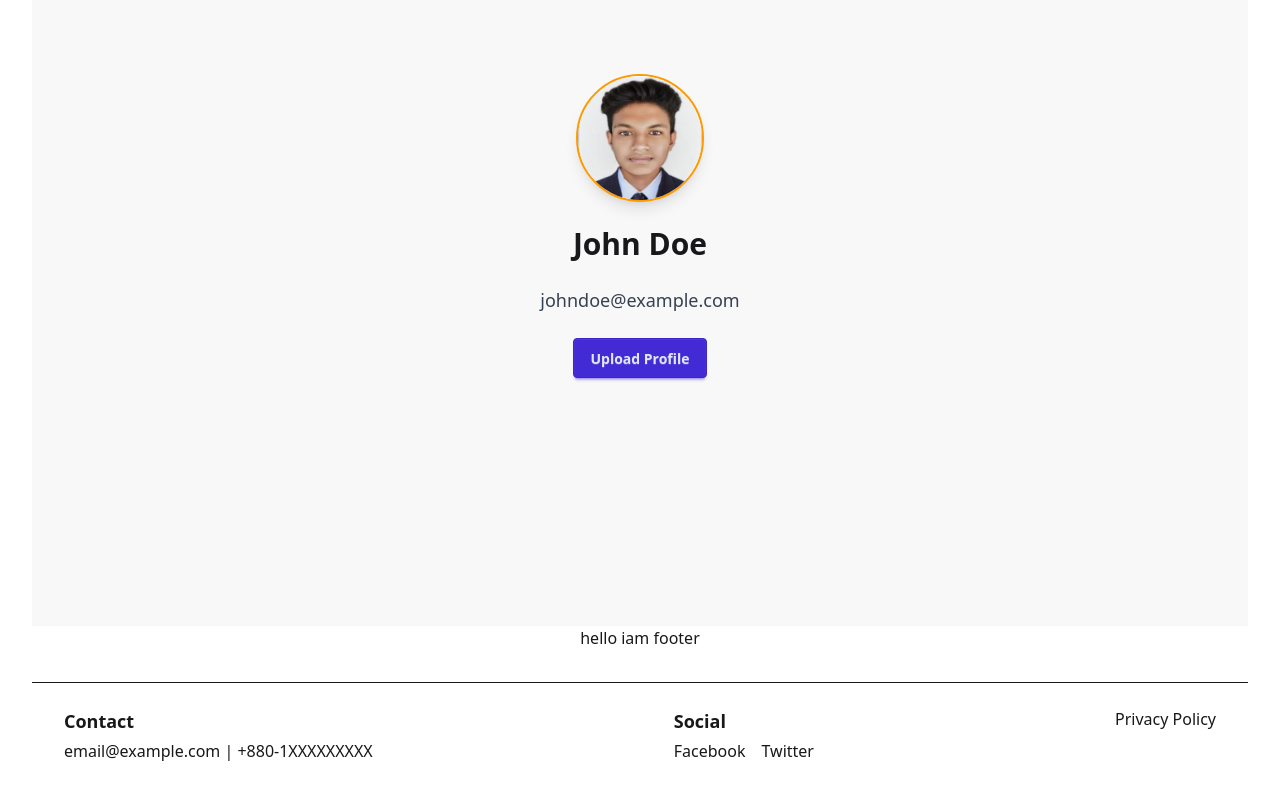
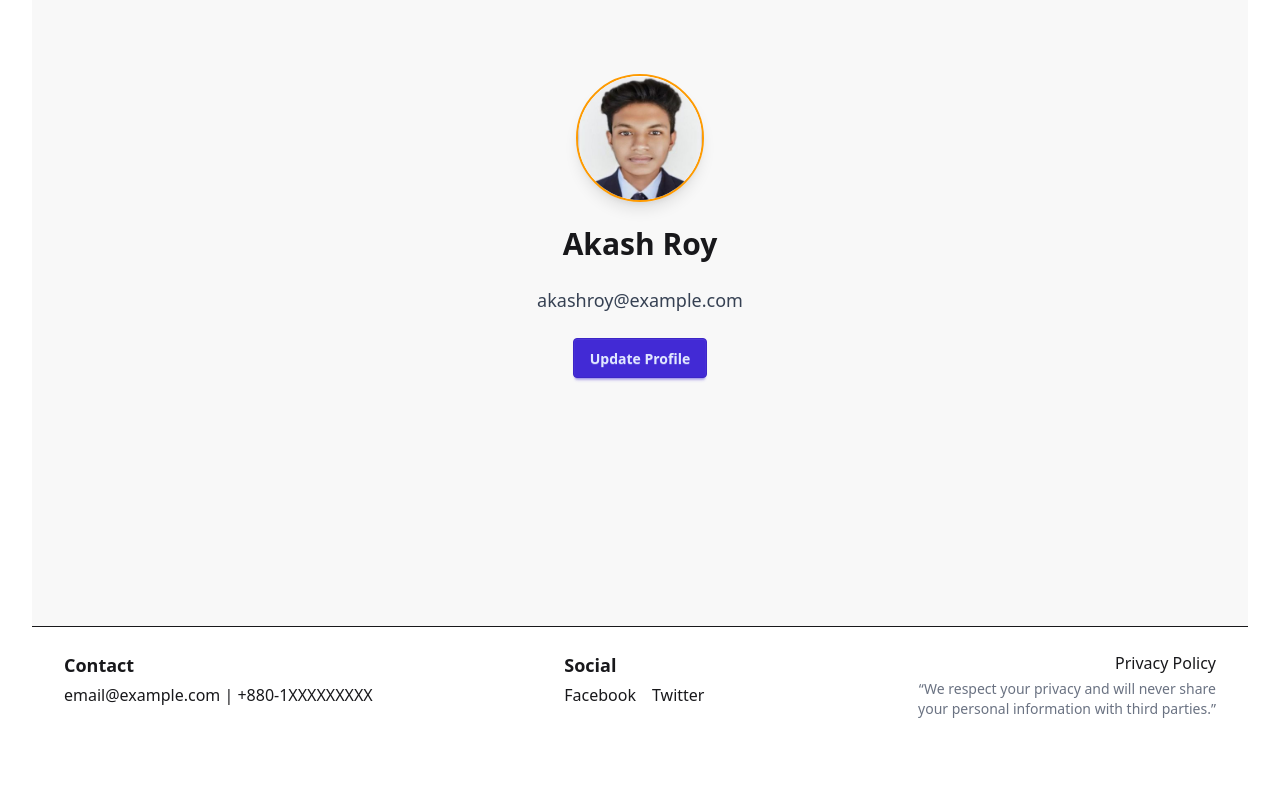
Before and after one commit to akashroy651/pet-care-in-winter, a React (Vite) app: page /profile in a window 1280 px wide. Shown: the part 270-1070 px from the top of the page. After the commit the page ends 1045 px from the top, so only its background shows below. Built offline with nearby package versions, Linux system fonts and the light colour scheme; no server answers.

Commit message:
added all file & details

```diff
--- a/src/Component/Footer/Footer.jsx
+++ b/src/Component/Footer/Footer.jsx
@@ -12,8 +12,7 @@ const Footer = () => {
 
   return (
     <div>
-      <h1>hello iam footer </h1>
-      <footer className="w-full border-t p-6 mt-8">
+      <footer className="w-full border-t p-6">
         <div className="max-w-6xl mx-auto flex flex-col md:flex-row items-center md:items-start justify-between gap-6 text-center md:text-left">
           <div>
             <h4 className="font-bold text-lg mb-1">Contact</h4>
@@ -25,18 +24,14 @@ const Footer = () => {
             <div className="flex justify-center md:justify-start gap-4">
               <a
                 onClick={facebookClick}
-
                 className="hover:underline"
-
                 rel="noreferrer"
               >
                 Facebook
               </a>
               <a
                 onClick={twitterClick}
-
                 className="hover:underline"
-
                 rel="noreferrer"
               >
                 Twitter
@@ -44,9 +39,16 @@ const Footer = () => {
             </div>
           </div>
 
-          <div>
-            <Link to="/privacy" className="hover:underline font-medium">
+          <div className="flex justify-end">
+            <Link
+              to=""
+              className="font-medium text-right"
+            >
               Privacy Policy
+              <p className="text-sm text-gray-500 mt-1 hover:underline w-80">
+                “We respect your privacy and will never share your personal
+                information with third parties.”
+              </p>
             </Link>
           </div>
         </div>
--- a/src/Component/Home/Home.jsx
+++ b/src/Component/Home/Home.jsx
@@ -13,7 +13,7 @@ const Home = () => {
 
   return (
     <div>
-      <h1>hi this home</h1>
+
       <div>
         <Suspense
           fallback={
@@ -26,27 +26,6 @@ const Home = () => {
           <Slider></Slider>
         </Suspense>
       </div>
-      {/* // "url(https://img.daisyui.com/images/stock/photo-1507358522600-9f71e620c44e.webp)",
-      <div
-        className="hero min-h-screen"
-        style={{
-          backgroundImage: `url(${img})`,
-        }}
-      >
-        <div className="hero-overlay"></div>
-        <div className="hero-content text-neutral-content text-center">
-          <div className="max-w-md">
-            <h1 className="mb-5 text-5xl font-bold">We Help your pet survive the winter</h1>
-            <p className="mb-5">
-              Your furry friends deserve the best care.
-              Learn how proper care impacts your pet's overall well-being and longevity
-            </p>
-           <NavLink to="/services">
-             <button className="btn btn-primary hover:bg-blue-950">Our Services</button>
-           </NavLink>
-          </div>
-        </div>
-      </div> */}
 
       {/*  our section */}
 
@@ -83,15 +62,9 @@ const Home = () => {
         <div>
           <div className="py-14 bg-gradient-to-b from-pink-50 to-white">
             <div className="text-center mb-10">
-              <p className="text-sm font-bold text-rose-500 tracking-wide uppercase">
-                Favorite Pets
-              </p>
               <h2 className="text-4xl font-extrabold text-gray-800">
                 Our Gallery
               </h2>
-              <p className="text-gray-600 mt-1">
-                Get ready for furr-mily hugs!
-              </p>
             </div>
 
             <div className="max-w-6xl mx-auto grid grid-cols-1 md:grid-cols-2 lg:grid-cols-3 gap-6 px-4">
--- a/src/Component/Navbar/Navbar.css
+++ b/src/Component/Navbar/Navbar.css
@@ -2,21 +2,3 @@
     /* text-decoration: underline; */
     color: red;
 }
-
-
-.modal-backdrop {
-  position: fixed;
-  inset: 0;
-  background: rgba(0, 0, 0, 0.5);
-  display: flex;
-  justify-content: center;
-  align-items: center;
-  z-index: 50;
-}
-
-.modal {
-  background: white;
-  padding: 25px;
-  border-radius: 8px;
-  min-width: 300px;
-}
--- a/src/Component/Profile/Profile.jsx
+++ b/src/Component/Profile/Profile.jsx
@@ -1,124 +1,103 @@
-// import React from "react";
-// import img from '../../assets/resize.jpg'
 
 
-// const Profile = () => {
-//   return (
-//     <div>
-
-//       <div className="hero bg-base-200 min-h-screen">
-//         <div className="hero-content flex-col lg:flex-row">
-//           <img
-//             // src="https://img.daisyui.com/images/stock/photo-1635805737707-575885ab0820.webp"
-//             src={img}
-//             className="max-w-sm rounded-lg shadow-2xl"
-//           />
-//           <div>
-//             <h1 className="text-5xl font-bold">Box Office News!</h1>
-//             <p className="py-6">
-//               Provident cupiditate voluptatem et in. Quaerat fugiat ut assumenda
-//               excepturi exercitationem quasi. In deleniti eaque aut repudiandae
-//               et a id nisi.
-//             </p>
-//             <button className="btn btn-primary">Get Started</button>
-//           </div>
-//         </div>
-//       </div>
-//     </div>
-//   );
-// };
-
-// export default Profile;
-
-
-
-
-
-
-
-
-
-
-// import React from "react";
-// // তুমি চাইলে নিজের image path use করতে পারো, নচেৎ user.photoURL ব্যবহার হবে
-// import img from '../../assets/resize.jpg';
-
-// const Profile = ({ user }) => {
-//   if (!user) {
-//     return (
-//       <div className="flex items-center justify-center min-h-screen">
-//         <p className="text-xl font-semibold">Please login first</p>
-//       </div>
-//     );
-//   }
-
-//   return (
-//     <div className="hero bg-base-200 min-h-screen">
-//       <div className="hero-content flex-col lg:flex-row gap-10">
-//         {/* User photo */}
-//         <img
-//           src={user.photoURL || img} // Firebase user photo অথবা fallback image
-//           className="max-w-sm rounded-lg shadow-2xl"
-//           alt="User Avatar"
-//         />
-
-//         {/* User info */}
-//         <div>
-//           <h1 className="text-5xl font-bold">{user.displayName}</h1>
-//           <p className="py-4 text-lg text-gray-700">{user.email}</p>
-//           <button
-//             className="btn btn-primary"
-//             onClick={() => alert("Update Profile coming soon!")}
-//           >
-//             Update Profile
-//           </button>
-//         </div>
-//       </div>
-//     </div>
-//   );
-// };
-
-// export default Profile;
-
-
-
-
-
-
-
-
-
-
-
-
-
-
-import React from "react";
-import img from "../../assets/resize.jpg"; // তুমি চাইলে অন্য image path দিতে পারো
+import React, { useState } from "react";
+import defaultAvatar from "../../assets/resize.jpg";
 
 const Profile = () => {
-  // Static random data
-  const user = {
-    displayName: "John Doe",
-    email: "johndoe@example.com",
-    photoURL: img,
+  // Default user info
+  const [userProfile, setUserProfile] = useState({
+    fullName: "Akash Roy",
+    emailAddress: "akashroy@example.com",
+    avatar: defaultAvatar,
+  });
+
+  // Editing mode
+  const [editing, setEditing] = useState(false);
+
+  // Form inputs (empty when edit starts)
+  const [inputData, setInputData] = useState({
+    fullName: "",
+    emailAddress: "",
+    avatar: "",
+  });
+
+  // Handle input changes
+  const handleInputChange = (e) => {
+    const { name, value } = e.target;
+    setInputData({ ...inputData, [name]: value });
+
+    // Live preview in profile card
+    setUserProfile((prev) => ({ ...prev, [name]: value || prev[name] }));
+  };
+
+  // Save updated profile
+  const saveProfile = () => {
+    setUserProfile({ ...userProfile, ...inputData });
+    setInputData({ fullName: "", emailAddress: "", avatar: "" }); // Clear form
+    setEditing(false);
+    alert("Your profile has been updated 🎉");
+  };
+
+  // Start editing
+  const startEditing = () => {
+    setInputData({ fullName: "", emailAddress: "", avatar: "" }); // Clear inputs
+    setEditing(true);
   };
 
   return (
     <div className="flex flex-col items-center justify-center min-h-screen gap-6 bg-base-200 p-6">
+      {/* Profile Card */}
       <img
-        src={user.photoURL}
-        alt="User Avatar"
+        src={userProfile.avatar}
+        alt="Profile Avatar"
         className="w-32 h-32 rounded-full border-2 border-amber-500 shadow-lg"
       />
-      <h1 className="text-3xl font-bold">{user.displayName}</h1>
-      <p className="text-gray-700 text-lg">{user.email}</p>
-      <button
-        className="btn btn-primary"
-        onClick={() => alert("Upload Profile coming soon!")}
-      >
-        Upload Profile
-      </button>
+      <h1 className="text-3xl font-bold">{userProfile.fullName}</h1>
+      <p className="text-gray-700 text-lg">{userProfile.emailAddress}</p>
+
+      {!editing ? (
+        <button className="btn btn-primary" onClick={startEditing}>
+          Update Profile
+        </button>
+      ) : (
+        <div className="flex flex-col gap-3 w-80 mt-4">
+          <input
+            type="text"
+            name="fullName"
+            value={inputData.fullName}
+            onChange={handleInputChange}
+            placeholder="Enter Full Name"
+            className="input input-bordered w-full"
+          />
+          <input
+            type="email"
+            name="emailAddress"
+            value={inputData.emailAddress}
+            onChange={handleInputChange}
+            placeholder="Enter Email"
+            className="input input-bordered w-full"
+          />
+          <input
+            type="text"
+            name="avatar"
+            value={inputData.avatar}
+            onChange={handleInputChange}
+            placeholder="Enter Photo URL"
+            className="input input-bordered w-full"
+          />
+          <div className="flex gap-2 mt-2">
+            <button className="btn btn-success flex-1" onClick={saveProfile}>
+              Save
+            </button>
+            <button
+              className="btn btn-outline flex-1"
+              onClick={() => setEditing(false)}
+            >
+              Cancel
+            </button>
+          </div>
+        </div>
+      )}
     </div>
   );
 };
--- a/src/Component/Services/Services.jsx
+++ b/src/Component/Services/Services.jsx
@@ -1,16 +1,13 @@
-import React from 'react';
-import petCareData from '../JsonData/petCare.json'
-import { Link } from 'react-router';
+import React from "react";
+import petCareData from "../JsonData/petCare.json";
+import { Link } from "react-router";
 
 const Services = () => {
   return (
     <div>
-            <h1>hello services man</h1>
-
       <section>
         <div>
           <h1 className="text-2xl font-bold mb-4">Our Services</h1>
-
           <div className="grid grid-cols-1 md:grid-cols-2 gap-4">
             {petCareData.map((service) => (
               <div className="p-4 border rounded-lg shadow hover:shadow-lg hover:scale-105 transition">
```
Also changed, not shown: src/Component/Home/Slider.jsx (+0 -38 lines), 1 other file (tests, documents, lock files or other folders). Lines whose indentation alone changed are shown as unchanged.
